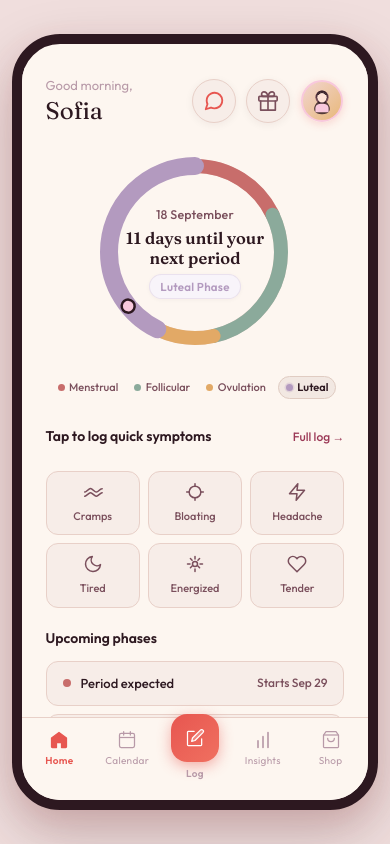
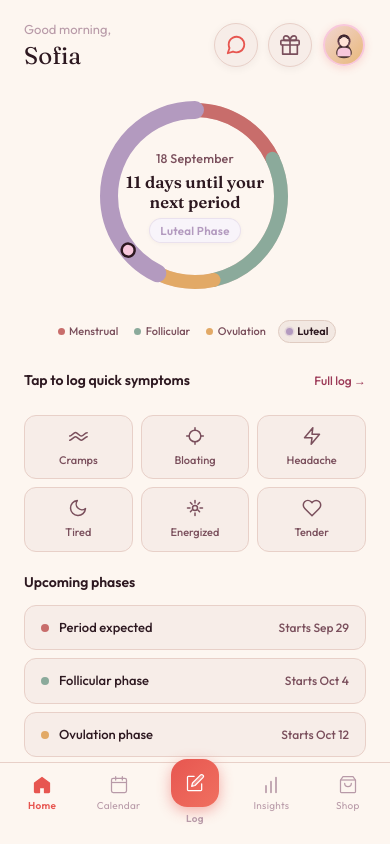
Before and after one commit to ananyapandey1/period-tracker-app, a React (Vite) app: page / in a window 390 px wide. Built offline with nearby package versions, Linux system fonts and the light colour scheme; the HTML template or start-up script is replaced by a standard one.

Commit message:
feat: make mock phone frame responsive with edge-to-edge mobile layout

```diff
--- a/src/App.tsx
+++ b/src/App.tsx
@@ -62,46 +62,11 @@ function AppMain() {
   }
 
   return (
-    <div
-      style={{
-        minHeight: '100vh',
-        width: '100%',
-        display: 'flex',
-        alignItems: 'center',
-        justifyContent: 'center',
-        padding: '24px 16px',
-        backgroundColor: '#f0dedd',
-        boxSizing: 'border-box',
-      }}
-    >
-      {/* Mobile Device Frame Mockup */}
-      <div
-        style={{
-          width: '100%',
-          maxWidth: 390,
-          height: 844,
-          maxHeight: 'min(844px, 92vh)',
-          background: '#FDF6F0',
-          borderRadius: 48,
-          overflow: 'hidden',
-          position: 'relative',
-          border: '10px solid #2D1820',
-          boxShadow: '0 24px 60px rgba(45, 24, 32, 0.22), 0 12px 28px rgba(231, 86, 80, 0.15)',
-          display: 'flex',
-          flexDirection: 'column',
-          fontFamily: 'Outfit, system-ui, sans-serif',
-          flexShrink: 0,
-        }}
-      >
+    <div className="w-full min-h-screen bg-[#FBF8F5] p-0 m-0 overflow-x-hidden sm:min-h-screen sm:flex sm:items-center sm:justify-center sm:p-6 sm:bg-[#F4ECE6] box-border touch-manipulation">
+      {/* Mobile Device Frame Mockup (Hidden bezel on mobile, phone frame on sm+) */}
+      <div className="w-full min-h-screen h-[100dvh] max-w-full border-none rounded-none shadow-none bg-[#FDF6F0] relative flex flex-col font-['Outfit',system-ui,sans-serif] sm:min-h-0 sm:w-[412px] sm:h-[860px] sm:max-h-[92vh] sm:rounded-[44px] sm:border-[10px] sm:border-[#2D2327] sm:shadow-2xl sm:overflow-hidden sm:shrink-0">
         {/* Screen content with comfortable internal safe area padding */}
-        <div
-          style={{
-            flex: 1,
-            overflow: 'hidden',
-            position: 'relative',
-            paddingTop: 'max(env(safe-area-inset-top, 0px), 24px)',
-          }}
-        >
+        <div className="flex-1 overflow-hidden relative pt-[max(env(safe-area-inset-top),0.75rem)] sm:pt-6">
           {screens[activeTab]}
         </div>
 
@@ -110,7 +75,7 @@ function AppMain() {
           <div
             style={{
               position: 'absolute',
-            top: 24,
+              top: 'max(env(safe-area-inset-top, 0px), 16px)',
               left: 20,
               right: 20,
               background: '#2D1820',
@@ -140,21 +105,21 @@ function AppMain() {
         <ProfileModal />
 
         {/* Bottom nav */}
-      <div
+        <nav
           style={{
-          height: 83,
             background: '#FDF6F0',
             borderTop: '1px solid #E8D0C8',
             display: 'flex',
             alignItems: 'flex-start',
             paddingTop: 8,
-          paddingBottom: 20,
+            paddingBottom: 'max(env(safe-area-inset-bottom, 0px), 18px)',
             paddingLeft: 4,
             paddingRight: 4,
             flexShrink: 0,
             gap: 0,
             zIndex: 10,
           }}
+          className="w-full shrink-0 z-10 touch-manipulation min-h-[72px] sm:min-h-[83px]"
         >
         {/* Home & Calendar */}
         {(['home', 'calendar'] as Tab[]).map(id => (
@@ -248,7 +213,7 @@ function AppMain() {
             </span>
           </button>
         ))}
-      </div>
+      </nav>
     </div>
   </div>
   )
--- a/src/index.css
+++ b/src/index.css
@@ -27,6 +27,7 @@
 }
 
 html, body, #root {
+  width: 100%;
   height: 100%;
   margin: 0;
   padding: 0;
@@ -34,11 +35,11 @@ html, body, #root {
 
 body {
   font-family: var(--font-body);
-  background-color: #f0dedd;
-  display: flex;
-  align-items: center;
-  justify-content: center;
-  min-height: 100vh;
+  background-color: #F4ECE6;
+  margin: 0;
+  padding: 0;
+  -webkit-font-smoothing: antialiased;
+  -moz-osx-font-smoothing: grayscale;
 }
 
 /* Hide scrollbar by default */
```
Lines whose indentation alone changed are shown as unchanged.
